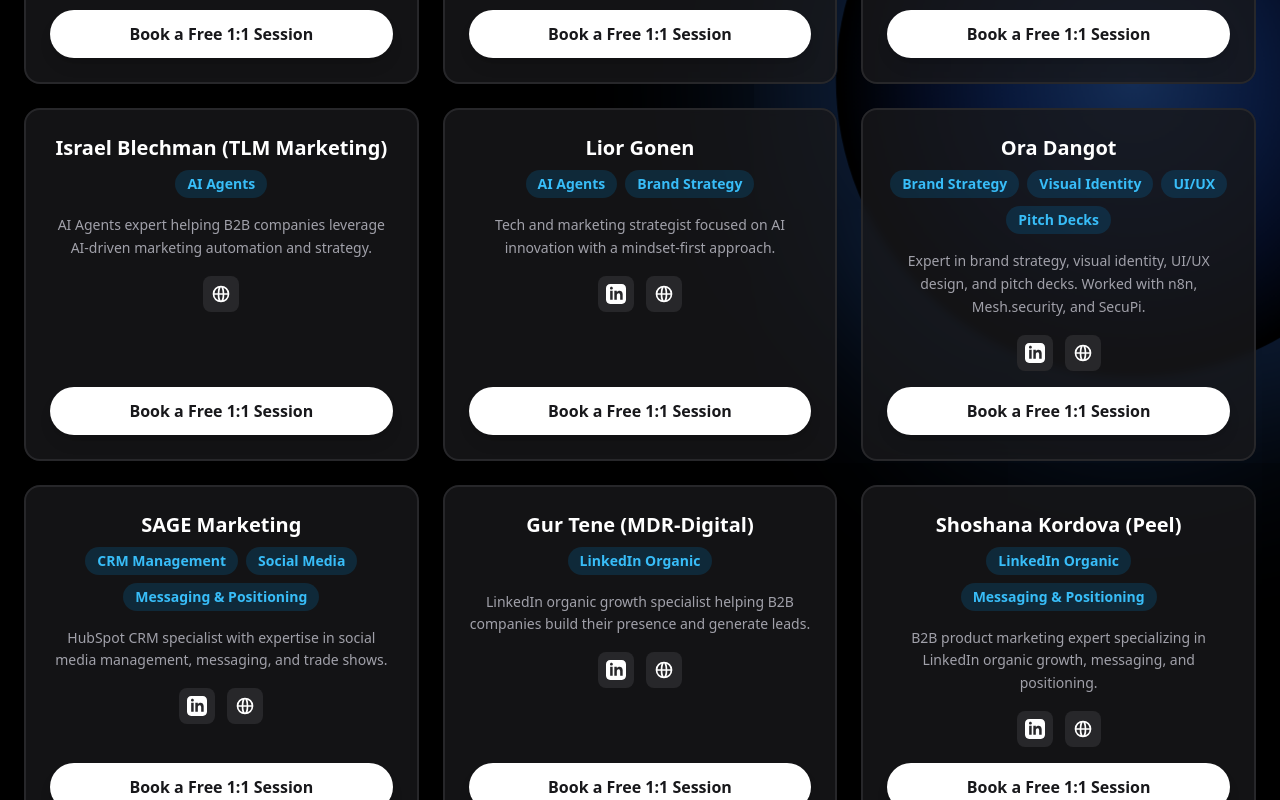
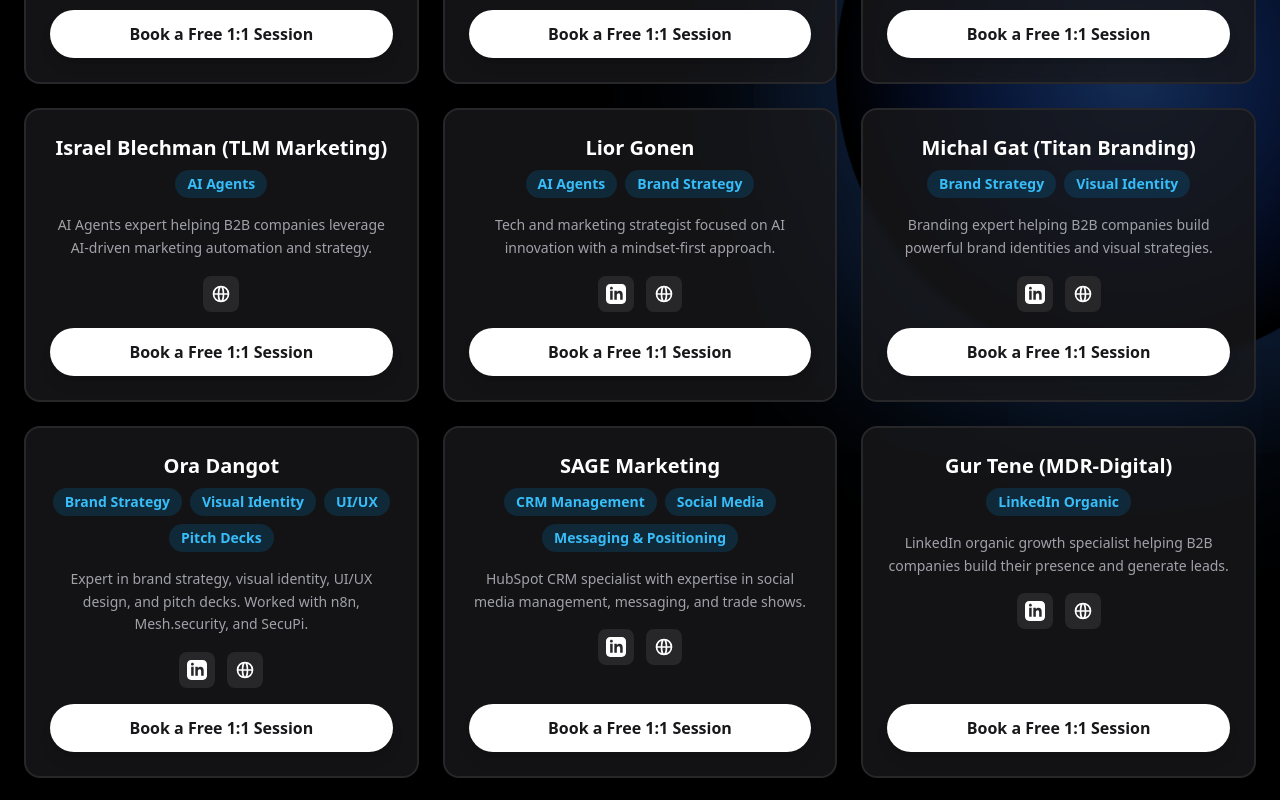
Before and after one commit to danitbensimon/mycmoclub, a React (Vite) app: page /vendors in a window 1280 px wide. Shown: the part 1420-2220 px from the top of the page. Built offline with nearby package versions, Linux system fonts and the light colour scheme; no server answers.

Commit message:
Add Michal Gat (Titan Branding) to experts directory
Co-Authored-By: Claude Opus 4.6 <noreply@anthropic.com>

```diff
--- a/src/data/experts.ts
+++ b/src/data/experts.ts
@@ -197,6 +197,17 @@ export const experts: Expert[] = [
     bookingUrl: "https://calendly.com/lior-7/60min",
     isPublished: true,
   },
+  {
+    id: "michal-gat",
+    name: "Michal Gat (Titan Branding)",
+    domain: "Brand Strategy, Visual Identity",
+    shortBio: "Branding expert helping B2B companies build powerful brand identities and visual strategies.",
+    photoUrl: "",
+    linkedinUrl: "https://www.linkedin.com/in/michal-gat-titan-branding/",
+    websiteUrl: "https://www.linkedin.com/in/michal-gat-titan-branding/",
+    bookingUrl: "https://calendly.com/titanlbranding/zoom-session-with-michal-titan-branding",
+    isPublished: true,
+  },
 ];
 
 // Legacy vendors array — kept empty. All vendors merged into experts above.
```
